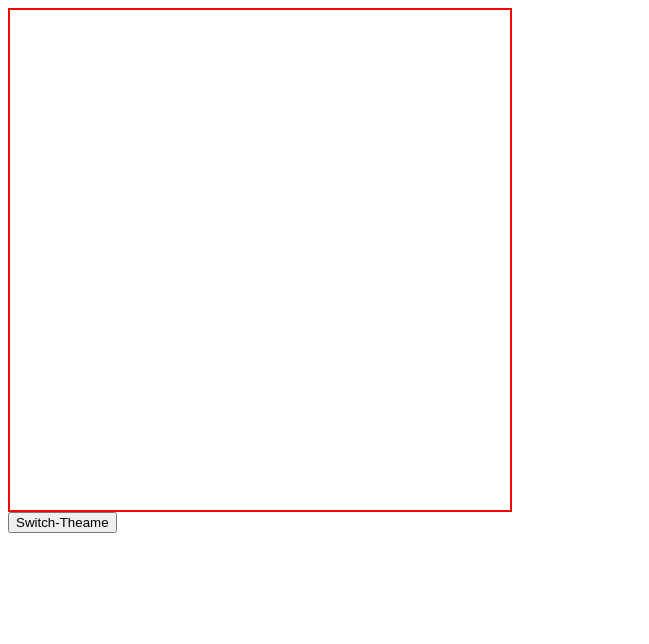
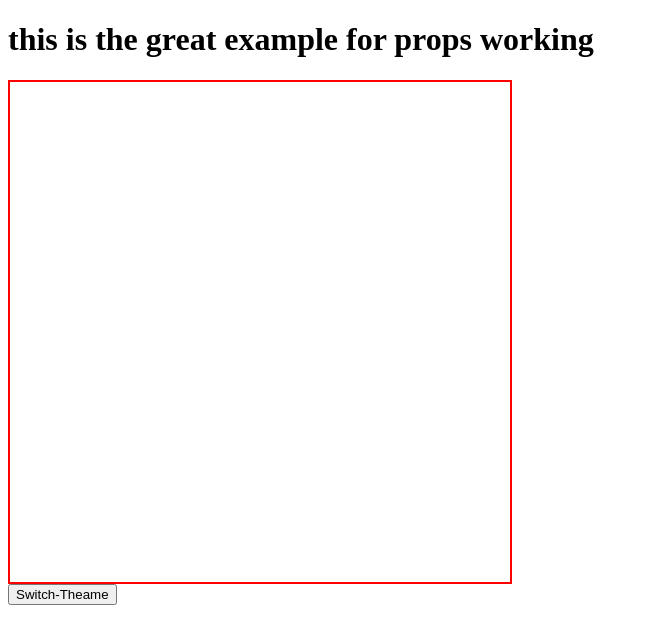
Before and after one commit to Viswajith2003/MERN, a React (Vite) app in the folder React/Beginner/Week1/week1/: page / in a window 1280 px wide. Shown: the top 644 px of the page, without its empty margins (0-649 px from the left). Built offline with nearby package versions, Linux system fonts and the light colour scheme.

Commit message:
props working setted

```diff
--- a/React/Beginner/Week1/week1/src/App.jsx
+++ b/React/Beginner/Week1/week1/src/App.jsx
@@ -1,5 +1,6 @@
 import { use, useState } from 'react'
 import './App.css'
+import Sample from './components/Sample';
 
 function App() {
   // const [count ,setCount]=useState(0)
@@ -20,6 +21,7 @@ function App() {
   return (
 
     <div >
+      <Sample text="this is the great example for props working"/>
       {/* <h1>Counter working:{count}</h1>
       <button onClick={()=>{setCount(count+1)}}>Press Here</button> */}
 
--- /dev/null
+++ b/React/Beginner/Week1/week1/src/components/Sample.jsx
@@ -0,0 +1,10 @@
+import React from "react";
+
+export default function Sample(props) {
+  return (
+    <div>
+
+      <h1>{props.text}</h1>
+    </div>
+  );
+}
```
Also changed, not shown: React/Beginner/Week1/week1/src/components/sample.jsx (deleted, +0 -9 lines).
